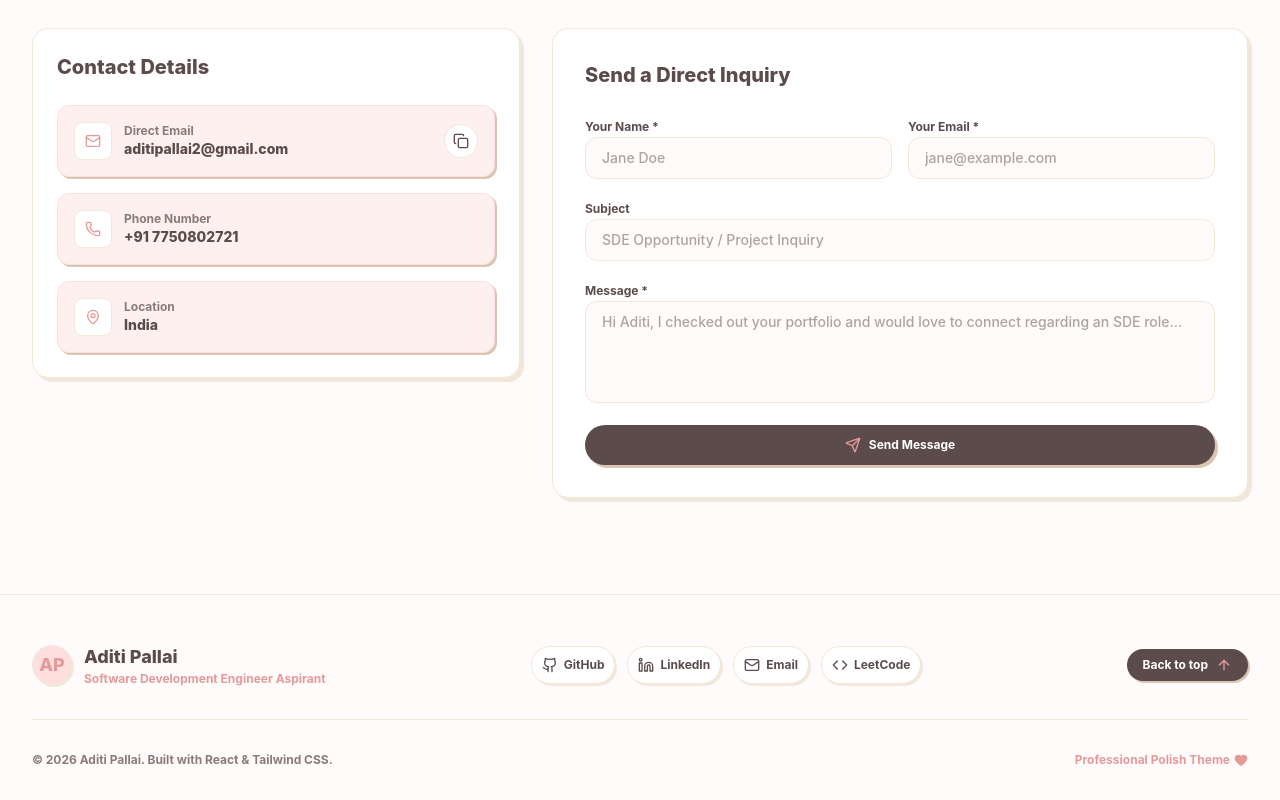
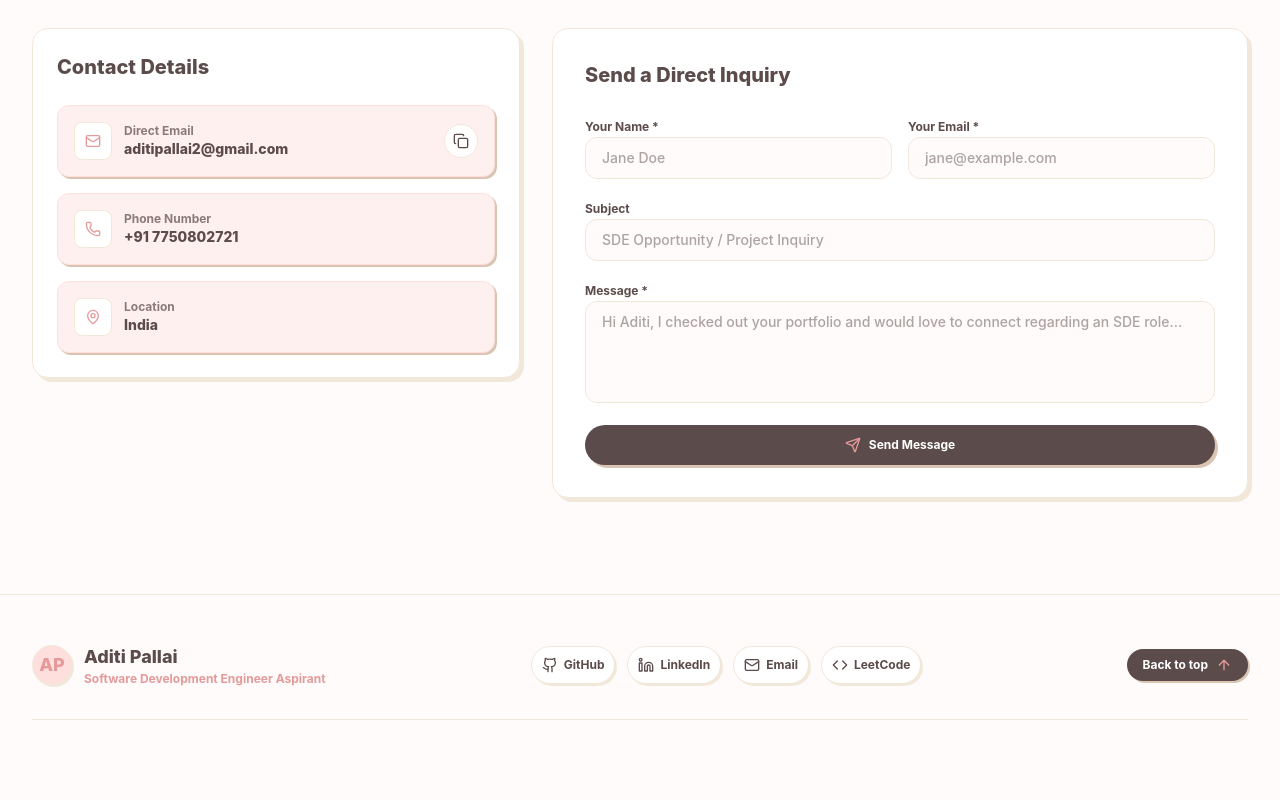
Before and after one commit to aditieishh/aditisportfolio, a React (Vite) app: page / in a window 1280 px wide. Shown: the part 5211-6011 px from the top of the page. After the commit the page ends 5963 px from the top, so only its background shows below. Built offline with nearby package versions, Linux system fonts and the light colour scheme.

Commit message:
Remove copyright section from Footer component
Removed copyright and palette tag section from Footer component.

```diff
--- a/src/components/Footer.tsx
+++ b/src/components/Footer.tsx
@@ -63,13 +63,7 @@ export const Footer: React.FC = () => {
         </div>
 
         {/* Copyright & Palette Tag */}
-        <div className="flex flex-col sm:flex-row items-center justify-between gap-2 text-xs text-[#8A7A7A] font-bold">
-          <p>&copy; {new Date().getFullYear()} Aditi Pallai. Built with React & Tailwind CSS.</p>
-          <div className="flex items-center gap-1 text-[#E59A9A]">
-            <span>Professional Polish Theme</span>
-            <Heart className="w-3.5 h-3.5 fill-current text-[#E59A9A] inline" />
-          </div>
-        </div>
+
 
       </div>
     </footer>
```
